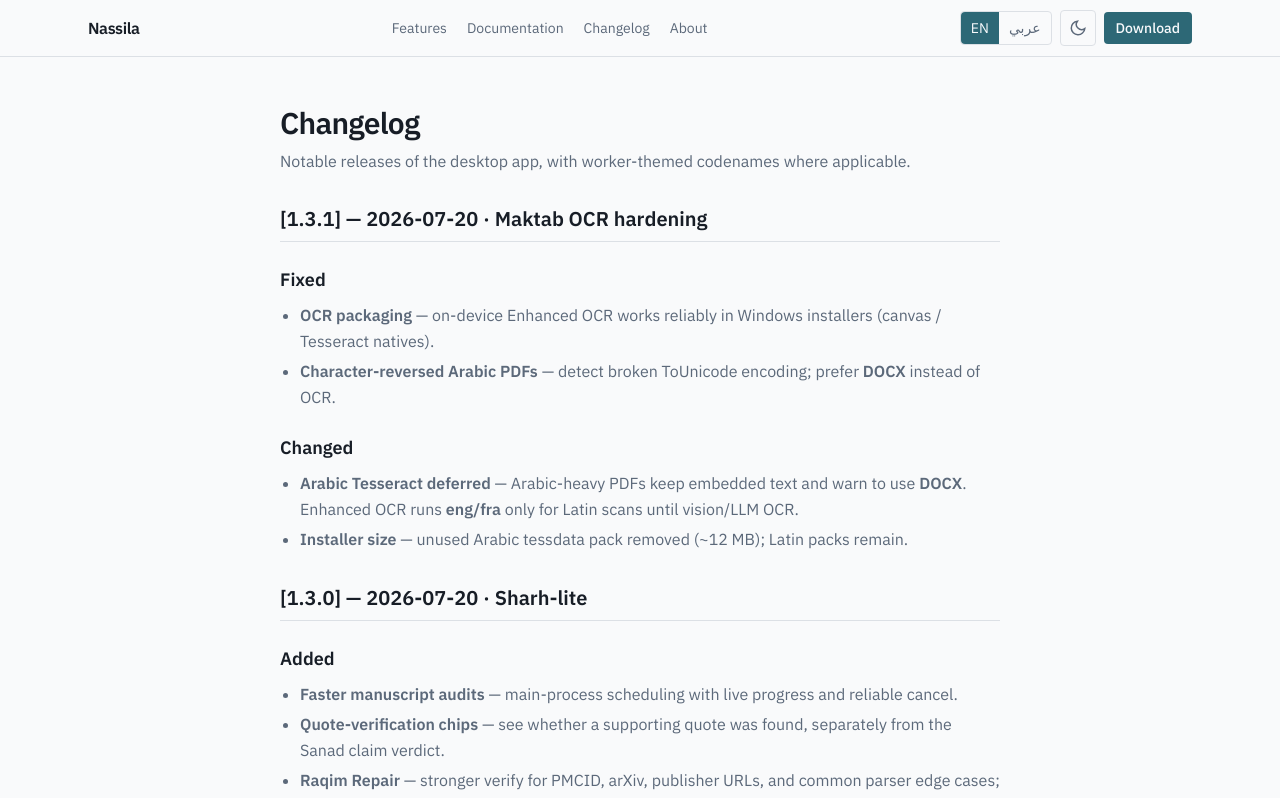
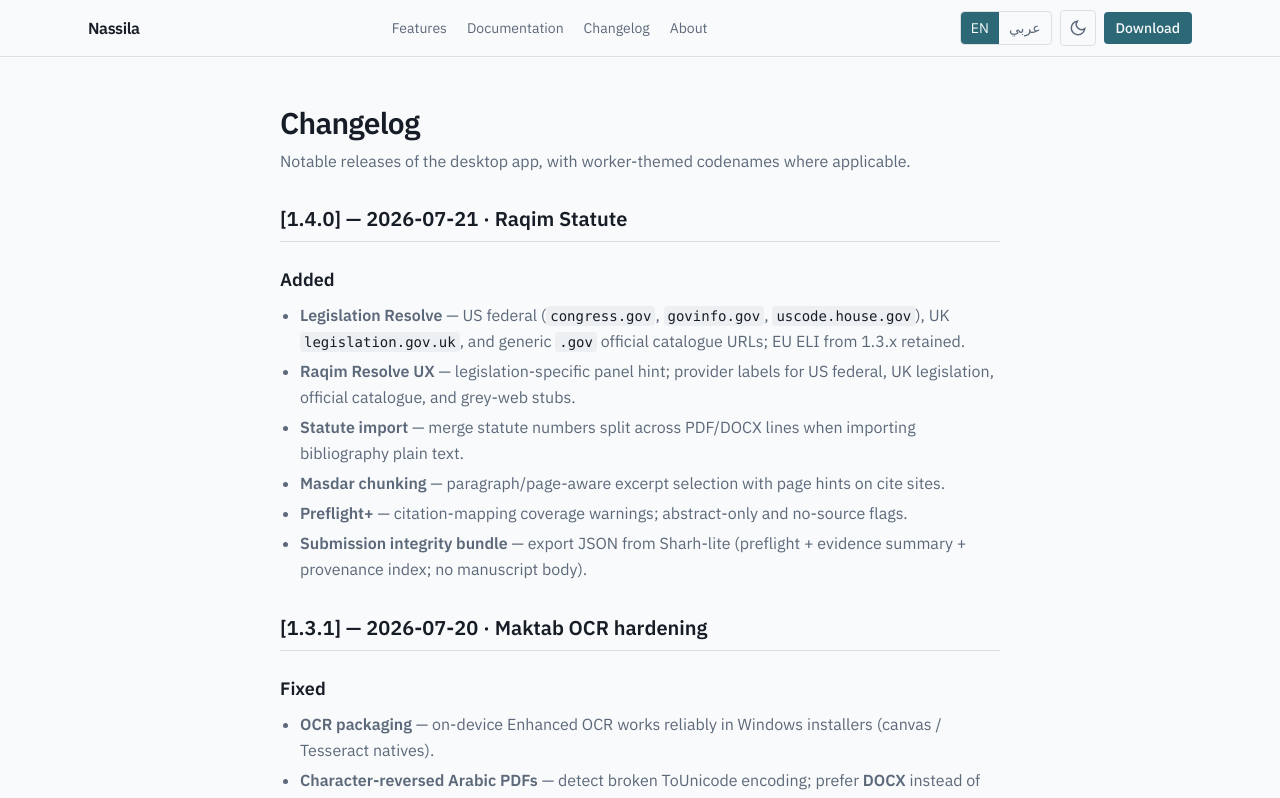
Before and after one commit to jamalesam93/nassila-web, a Next.js app: page /en/changelog in a window 1280 px wide. Shown: the top 798 px of the page. Built offline with nearby package versions, Linux system fonts and the light colour scheme; no server answers.

Commit message:
fix(docs): resolve 404 routing on internal doc links and update middleware matcher

```diff
--- a/components/docs/markdown-content.tsx
+++ b/components/docs/markdown-content.tsx
@@ -1,5 +1,6 @@
 import ReactMarkdown from 'react-markdown'
 import remarkGfm from 'remark-gfm'
+import { Link } from '@/i18n/navigation'
 
 const components = {
   h1: (props: React.HTMLAttributes<HTMLHeadingElement>) => (
@@ -21,9 +22,27 @@ const components = {
     <ol className="mb-4 ms-5 list-decimal space-y-1 text-muted-foreground" {...props} />
   ),
   li: (props: React.HTMLAttributes<HTMLLIElement>) => <li className="leading-relaxed" {...props} />,
-  a: (props: React.AnchorHTMLAttributes<HTMLAnchorElement>) => (
-    <a className="text-primary underline-offset-2 hover:underline" {...props} />
-  ),
+  a: ({ href, children, ...props }: React.AnchorHTMLAttributes<HTMLAnchorElement>) => {
+    const hrefString = typeof href === 'string' ? href : ''
+    if (hrefString.startsWith('/')) {
+      return (
+        <Link href={hrefString as any} className="text-primary underline-offset-2 hover:underline">
+          {children}
+        </Link>
+      )
+    }
+    const isExternal = hrefString.startsWith('http://') || hrefString.startsWith('https://')
+    return (
+      <a
+        href={href}
+        className="text-primary underline-offset-2 hover:underline"
+        {...(isExternal ? { target: '_blank', rel: 'noopener noreferrer' } : {})}
+        {...props}
+      >
+        {children}
+      </a>
+    )
+  },
   code: (props: React.HTMLAttributes<HTMLElement>) => (
     <code className="rounded bg-muted px-1 py-0.5 font-mono text-sm text-foreground" {...props} />
   ),
--- a/components/docs/mdx-elements.tsx
+++ b/components/docs/mdx-elements.tsx
@@ -1,4 +1,5 @@
 import type { MDXComponents } from 'mdx/types'
+import { Link } from '@/i18n/navigation'
 import { Callout } from './callout'
 import { childrenToText } from './children-to-text'
 import { CodeBlock } from './code-block'
@@ -35,9 +36,27 @@ export const mdxComponents: MDXComponents = {
     <ol className="mb-4 ms-5 list-decimal space-y-1 text-muted-foreground" {...props} />
   ),
   li: (props) => <li className="leading-relaxed" {...props} />,
-  a: (props) => (
-    <a className="font-medium text-primary underline-offset-2 hover:underline" {...props} />
-  ),
+  a: ({ href, children, ...props }) => {
+    const hrefString = typeof href === 'string' ? href : ''
+    if (hrefString.startsWith('/')) {
+      return (
+        <Link href={hrefString as any} className="font-medium text-primary underline-offset-2 hover:underline" {...props}>
+          {children}
+        </Link>
+      )
+    }
+    const isExternal = hrefString.startsWith('http://') || hrefString.startsWith('https://')
+    return (
+      <a
+        href={href}
+        className="font-medium text-primary underline-offset-2 hover:underline"
+        {...(isExternal ? { target: '_blank', rel: 'noopener noreferrer' } : {})}
+        {...props}
+      >
+        {children}
+      </a>
+    )
+  },
   code: ({ children, className, ...props }) => {
     const text = childrenToText(children)
     if (className?.includes('language-') || text.includes('\n')) {
--- a/content/changelog/ar.md
+++ b/content/changelog/ar.md
@@ -1,3 +1,14 @@
+## [1.4.0] — 2026-07-21 · رقيم تشريع
+
+### Added
+
+- **حل التشريعات** — فيدرالي أمريكي (`congress.gov`، `govinfo.gov`، `uscode.house.gov`)، `legislation.gov.uk` بريطانيا، وسجلات `.gov` الرسمية؛ EU ELI من **1.3.x** محفوظ.
+- **تجربة حل رقيم** — تلميح لوحة خاص بالتشريعات؛ تسميات لمزودي التشريع الأمريكي والبريطاني والسجل الرسمي والويب الرمادي.
+- **استيراد التشريع** — دمج أرقام التشريع المقسّمة على أسطر PDF/DOCX عند استيراد قائمة المراجع كنص عادي.
+- **تقطيع مصدر** — اختيار مقتطفات واعية بالفقرات/الصفحات مع تلميحات صفحة على مواقع الاستشهاد.
+- **فحص ما قبل التسليم+** — تحذيرات تغطية ربط الاقتباسات؛ علامات «ملخص فقط» و«بلا مصدر».
+- **حزمة نزاهة التقديم** — تصدير JSON من موجز شرح (فحص ما قبل التسليم + ملخص الأدلة + فهرس المصدر؛ بلا نص المخطوطة).
+
 ## [1.3.1] — 2026-07-20 · تقوية OCR مكتب
 
 ### Fixed
--- a/content/changelog/en.md
+++ b/content/changelog/en.md
@@ -1,3 +1,14 @@
+## [1.4.0] — 2026-07-21 · Raqim Statute
+
+### Added
+
+- **Legislation Resolve** — US federal (`congress.gov`, `govinfo.gov`, `uscode.house.gov`), UK `legislation.gov.uk`, and generic `.gov` official catalogue URLs; EU ELI from 1.3.x retained.
+- **Raqim Resolve UX** — legislation-specific panel hint; provider labels for US federal, UK legislation, official catalogue, and grey-web stubs.
+- **Statute import** — merge statute numbers split across PDF/DOCX lines when importing bibliography plain text.
+- **Masdar chunking** — paragraph/page-aware excerpt selection with page hints on cite sites.
+- **Preflight+** — citation-mapping coverage warnings; abstract-only and no-source flags.
+- **Submission integrity bundle** — export JSON from Sharh-lite (preflight + evidence summary + provenance index; no manuscript body).
+
 ## [1.3.1] — 2026-07-20 · Maktab OCR hardening
 
 ### Fixed
--- a/lib/release-train.ts
+++ b/lib/release-train.ts
@@ -1,10 +1,10 @@
 /** Public release train — user-facing only. App semver ≠ Sanad SNN checkpoints. */
 
 export const CURRENT_RELEASE = {
-  version: '1.3.1',
-  codenameEn: 'Maktab OCR hardening',
-  codenameAr: 'تقوية OCR مكتب',
-  date: '2026-07-20',
+  version: '1.4.0',
+  codenameEn: 'Raqim Statute',
+  codenameAr: 'رقيم تشريع',
+  date: '2026-07-21',
 } as const
 
 export type ReleaseTrainEntry = {
@@ -18,14 +18,6 @@ export type ReleaseTrainEntry = {
 
 /** Upcoming / not yet shipped — user-visible focus only. */
 export const RELEASE_TRAIN: ReleaseTrainEntry[] = [
-  {
-    version: '1.4.0',
-    codenameEn: 'Raqim Statute',
-    codenameAr: 'رقيم تشريع',
-    status: 'planned',
-    summaryEn: 'Legislation Resolve beyond EU ELI; US/UK official URL patterns; legal-ref parser hardening.',
-    summaryAr: 'حل تشريعات أبعد من EU ELI؛ أنماط URL أمريكية/بريطانية؛ تقوية محلل المراجع القانونية.',
-  },
   {
     version: '1.5.0',
     codenameEn: 'Raqim Web',
@@ -61,6 +53,16 @@ export const RELEASE_TRAIN: ReleaseTrainEntry[] = [
 ]
 
 export const SHIPPED_CODENAMES: ReleaseTrainEntry[] = [
+  {
+    version: '1.4.0',
+    codenameEn: 'Raqim Statute',
+    codenameAr: 'رقيم تشريع',
+    status: 'shipped',
+    summaryEn:
+      'Legislation Resolve (US/UK/.gov); statute line-merge; Masdar page hints; preflight mapping coverage; submission integrity bundle export.',
+    summaryAr:
+      'حل تشريعات (أمريكا/بريطانيا/.gov)؛ دمج أرقام التشريع؛ تلميحات صفحة مصدر؛ تغطية ربط الاقتباسات؛ تصدير حزمة نزاهة التقديم.',
+  },
   {
     version: '1.3.1',
     codenameEn: 'Maktab OCR hardening',
--- a/middleware.ts
+++ b/middleware.ts
@@ -4,5 +4,5 @@ import { routing } from './i18n/routing'
 export default createMiddleware(routing)
 
 export const config = {
-  matcher: ['/', '/(ar|en)/:path*'],
+  matcher: ['/((?!api|_next|_vercel|.*\\..*).*)'],
 }
```
Also changed, not shown: 8 other files (tests, documents, lock files or other folders).
